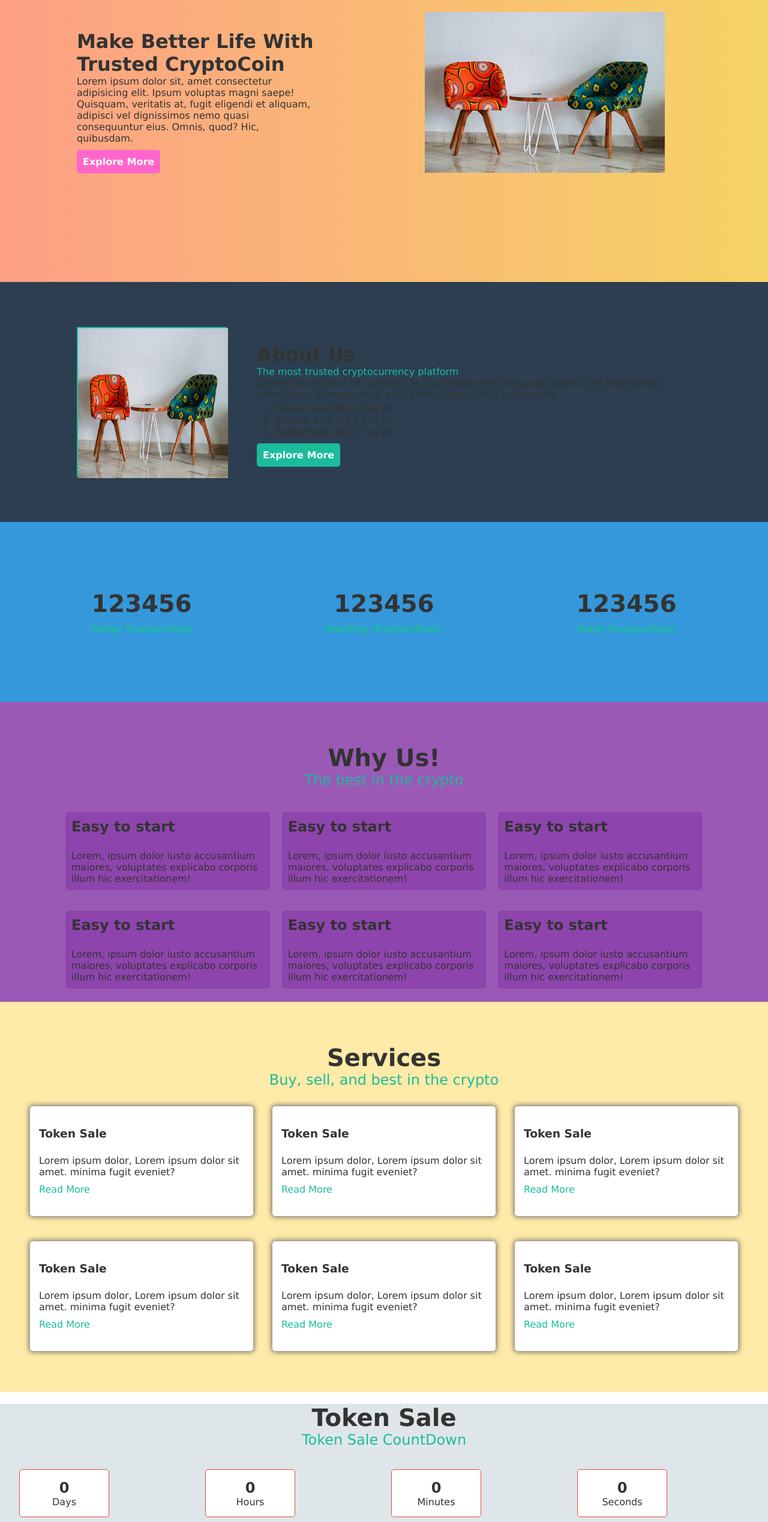
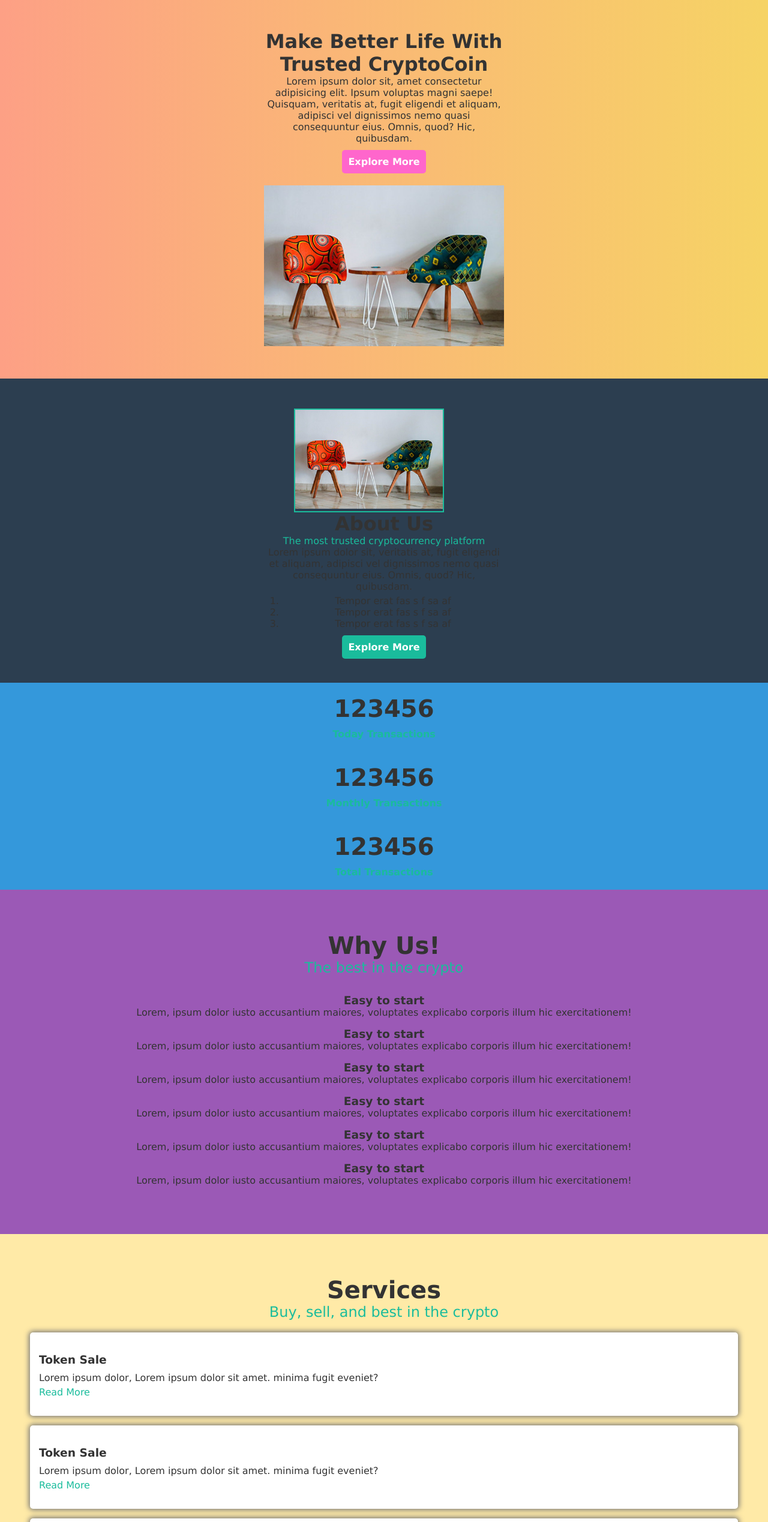
Before and after one commit to anilsjr/crypto-coin, a plain HTML site: page index.html in a window 1280 px wide. Shown: the part 80-2617 px from the top of the page at 60% size. Drawn offline with Linux system fonts and the light colour scheme.

Commit message:
Enhanced UI/UX and made site responsive

```diff
--- a/css/style.css
+++ b/css/style.css
@@ -1,10 +1,11 @@
+/* Base styles */
 * {
     margin: 0;
     padding: 0;
     box-sizing: border-box;
     text-decoration: none;
     color: #333;
-    font-family: 'Lucida Sans', 'Lucida Sans Regular', 'Lucida Grande', 'Lucida Sans Unicode', Geneva, Verdana, sans-serif, 'Gill Sans MT', Calibri, 'Trebuchet MS', sans-serif, 'Arial Narrow', Arial, sans-serif, Courier, monospace;
+    font-family: 'Lucida Sans', 'Arial', sans-serif;
 }
 
 .body {
@@ -14,12 +15,14 @@
     color: #333;
 }
 
+/* Responsive navigation */
 nav {
     width: 100%;
     height: 50px;
     background: #ff6666;
     display: flex;
-    justify-content: space-around;
+    flex-wrap: wrap;
+    justify-content: space-between;
     align-items: center;
 }
 
@@ -40,22 +43,21 @@ nav .logo {
     font-weight: 900;
 }
 
+/* Responsive hero section */
 .hero-section {
     width: 100%;
-    height: 500px;
     padding: 50px 10%;
-    display: grid;
-    grid-template-columns: 1.2fr 1fr;
-    grid-template-rows: 1fr 1fr;
-    grid-column-gap: 3rem;
-    background: #f6d365;
+    display: flex;
+    flex-direction: column;
+    align-items: center;
+    text-align: center;
     background: linear-gradient(to right, #fda085, #f6d365);
 }
 
 .hero-section .detailbox {
     margin: 30px 0;
-    width: 400px;
-    height: 400px;
+    width: 100%;
+    max-width: 400px;
 }
 
 .hero-section .detailbox p {
@@ -71,25 +73,29 @@ nav .logo {
 }
 
 .hero-section .imgbox {
-    width: 400px;
-    height: 400px;
+    width: 100%;
+    max-width: 400px;
 }
 
 .hero-section .imgbox img {
-    width: 400px;
+    width: 100%;
     height: auto;
 }
 
 .about-section {
     background: #2c3e50;
     width: 100%;
-    height: 400px;
     padding: 50px 10%;
     display: flex;
-    flex-direction: row;
-    justify-content: center;
+    flex-direction: column;
     align-items: center;
+    text-align: center;
     color: #fff;
+}
+
+.about-section .detailbox {
+    width: 100%;
+    max-width: 400px;
 }
 
 .about-section .detailbox ol {
@@ -110,29 +116,29 @@ nav .logo {
 }
 
 .about-section .imgbox {
-    width: 250px;
-    height: 250px;
+    width: 100%;
+    max-width: 250px;
     margin: 0 50px 0 0;
     border: 2px solid #1abc9c;
 }
 
 .about-section .imgbox img {
-    width: 250px;
-    height: 250px;
+    width: 100%;
+    height: auto;
 }
 
 .number {
     width: 100%;
-    height: 300px;
     background: #3498db;
     display: flex;
-    justify-content: center;
+    flex-direction: column;
     align-items: center;
     color: #fff;
 }
 
 .number .num {
-    width: 30%;
+    width: 100%;
+    max-width: 300px;
     margin: 10px;
     padding: 10px;
     text-align: center;
@@ -149,14 +155,10 @@ nav .logo {
 
 .why-us {
     width: 100%;
-    height: 500px;
+    padding: 50px;
+    text-align: center;
     background: #9b59b6;
-    padding: 50px;
     color: #fff;
-}
-
-.why-us .heading {
-    text-align: center;
 }
 
 .why-us .heading p {
@@ -165,27 +167,14 @@ nav .logo {
 
 .why-us .gridbox {
     margin: 30px auto;
-    width: 90%;
+    width: 100%;
     display: grid;
-    grid-template-columns: 1fr 1fr 1fr;
-    grid-template-rows: 1fr 1fr 1fr;
-    grid-column-gap: 20px;
-}
-
-.why-us .gridbox .box {
-    padding: 10px;
-    background: #8e44ad;
-    border-radius: 5px;
-}
-
-.why-us .gridbox .box h3 {
-    font-size: 1.5rem;
-    padding-bottom: 10px;
+    grid-template-columns: 1fr;
+    gap: 1rem;
 }
 
 .services {
     width: 100%;
-    height: 650px;
     padding: 50px;
     background: #ffeaa7;
 }
@@ -207,9 +196,8 @@ nav .logo {
 .services .gridbox {
     width: 100%;
     display: grid;
-    grid-template-columns: 1fr 1fr 1fr;
-    grid-template-rows: 1fr 1fr;
-    grid-gap: 2rem;
+    grid-template-columns: 1fr;
+    gap: 1rem;
 }
 
 .services .gridbox .box {
@@ -236,17 +224,16 @@ nav .logo {
 
 .tokensale {
     width: 100%;
-    height: 300px;
-    padding: 50px auto 50px;
+    padding: 50px;
+    text-align: center;
     background: #dfe6e9;
-    text-align: center;
 }
 
 .tokensale .gridbox {
-    width: 95%;
+    width: 100%;
     display: grid;
-    grid-template-columns: 1fr 1fr 1fr 1fr;
-    grid-gap: 1.5rem;
+    grid-template-columns: 1fr;
+    gap: 1rem;
     margin: 25px auto;
 }
 
@@ -254,7 +241,7 @@ nav .logo {
     text-align: center;
     padding: 10px;
     border: 1px solid #e74c3c;
-    width: 150px;
+    max-width: 150px;
     height: 80px;
     background: #fff;
     border-radius: 5px;
@@ -274,13 +261,13 @@ nav .logo {
     width: 100%;
     padding: 50px;
     min-height: 400px;
+    text-align: center;
 }
 
 .faqs .flexbox {
     display: flex;
-    justify-content: center;
+    flex-direction: column;
     align-items: center;
-    flex-direction: column;
 }
 
 .faqs .flexbox .box {
@@ -303,35 +290,30 @@ footer {
 
 .end-section {
     width: 100%;
-    height: 600px;
     background: #fdcb6e;
     padding: 50px;
 }
 
 .end1 {
     display: flex;
+    flex-wrap: wrap;
     justify-content: space-between;
     align-items: center;
 }
 
-.left {
-    width: 40%;
-    max-height: 300px;
+.left,
+.right {
+    width: 100%;
+    max-width: 400px;
     padding: 10px;
     margin: 10px;
 }
 
-.right {
-    width: 40%;
-    max-height: 300px;
-    padding: 10px;
-    margin: 10px;
-    display: inline-block;
-}
-
 .right .signup {
-    width: 90%;
-    height: 40px;
+    width: 100%;
+    display: flex;
+    justify-content: space-between;
+    align-items: center;
     padding: 0;
     margin: 10px 0;
     background: #fff;
@@ -349,24 +331,4 @@ footer {
     padding: 10px;
     background: #1abc9c;
     color: #fff;
-    text-align: center;
-    border-radius: 5px;
 }
-
-.gridbox {
-    display: grid;
-    grid-template-columns: 1fr 1fr 1fr 1fr;
-    grid-gap: 1.5rem;
-}
-
-.box {
-    margin: 10px 0 0 0;
-    display: flex;
-    justify-content: center;
-    align-self: flex-start;
-    flex-direction: column;
-}
-
-.box h3 {
-    margin-bottom: 15px;
-}
```
Also changed, not shown: images/f6.png (deleted), images/fevicon.png (deleted), 1 other file.
